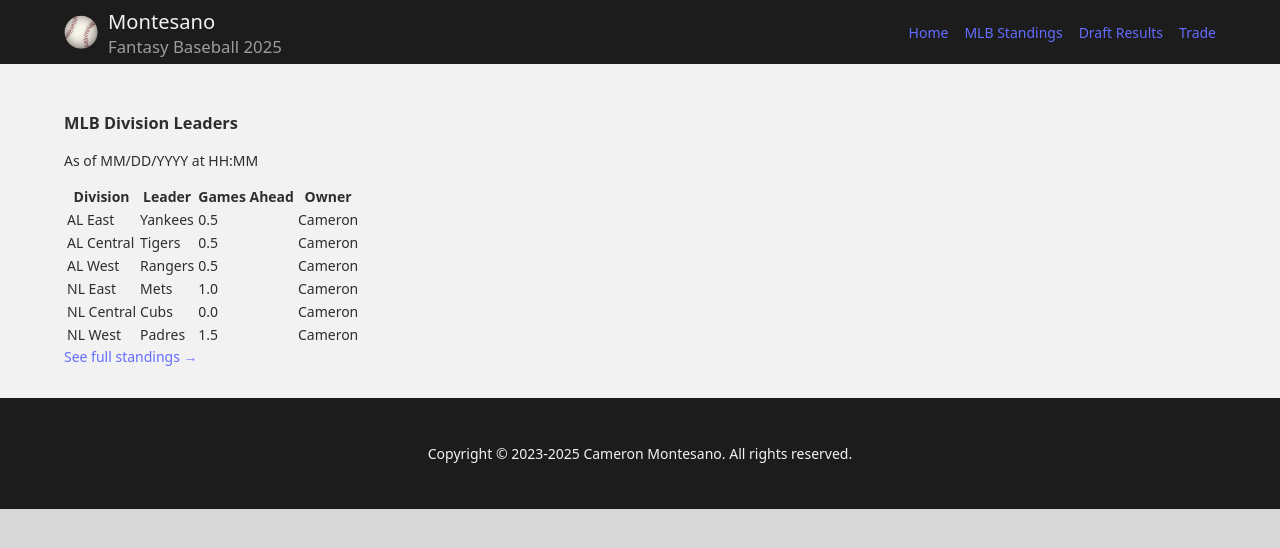
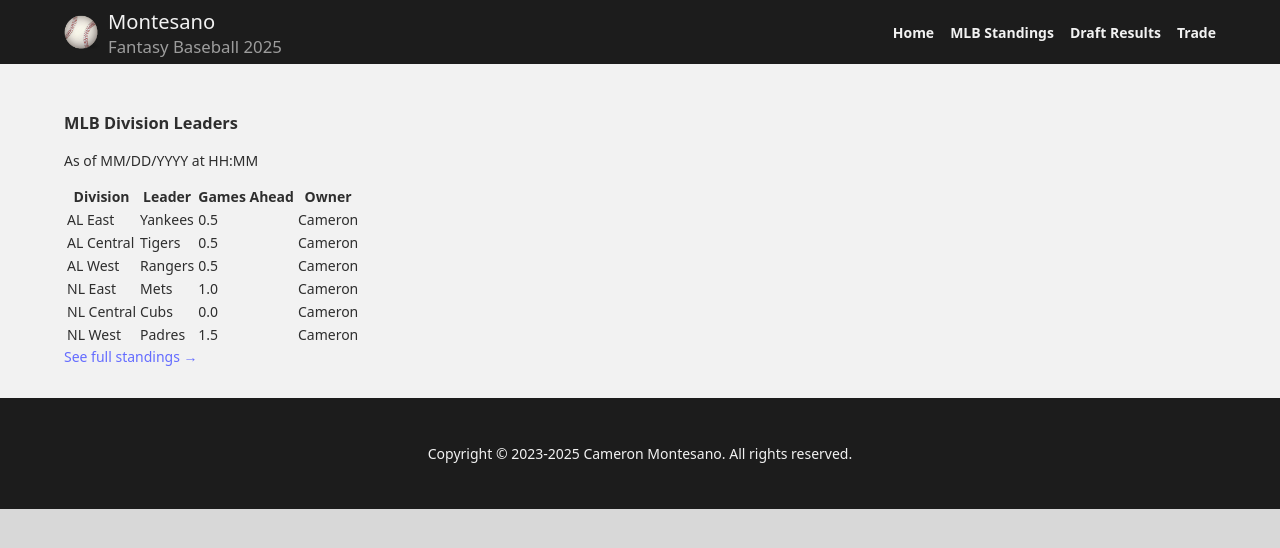
Before and after one commit to ckmontesano/vue-fantasy, a Vue app: page / in a window 1280 px wide. Shown: the top 548 px of the page. Built offline with nearby package versions, Linux system fonts and the light colour scheme.

Commit message:
Update navbar option color

```diff
--- a/src/styles/NavigationBar.css
+++ b/src/styles/NavigationBar.css
@@ -41,6 +41,7 @@ h1 {
   flex-direction: row;
   gap: 16px;
 }
-.navigation-bar .options .item {
-  font-weight: 600;
+.navigation-bar .options .item a {
+  color: #f2f2f2;
+  font-weight: 700;
 }/*# sourceMappingURL=NavigationBar.css.map */
--- a/src/styles/NavigationBar.scss
+++ b/src/styles/NavigationBar.scss
@@ -40,8 +40,9 @@
     flex-direction: row;
     gap: $spacing-16;
 
-    .item {
-      font-weight: 600;
+    .item a {
+      color: $darkmode-text-primary;
+      font-weight: $font-bold;
     }
   }
 }
```
Also changed, not shown: 1 other file (tests, documents, lock files or other folders).
